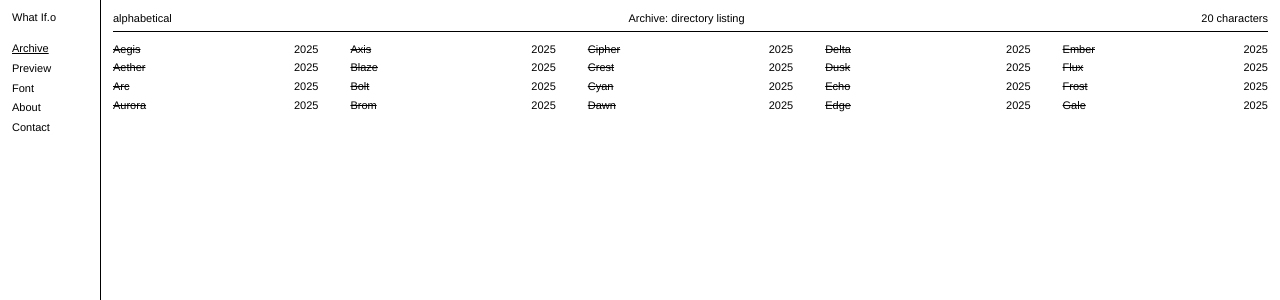
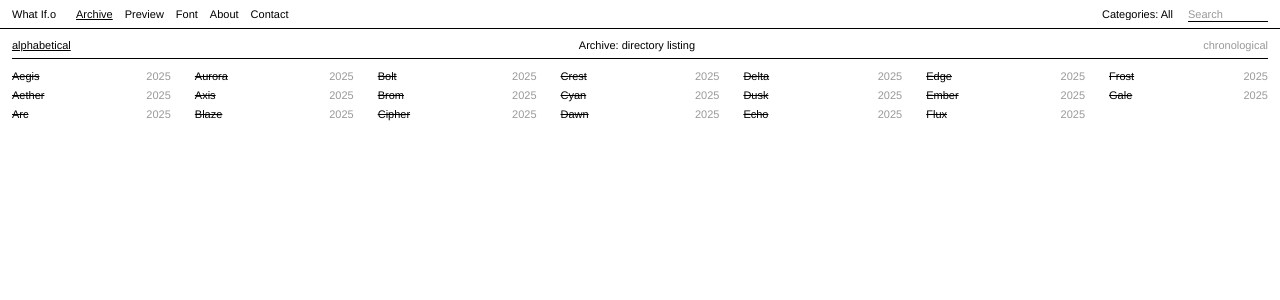
Before and after one commit to Junyyyong/What-If.o, a React (Vite) app: page / in a window 1280 px wide. Shown: the top 300 px of the page. Built offline with nearby package versions, Linux system fonts and the light colour scheme.

Commit message:
업데이트

```diff
--- a/src/App.tsx
+++ b/src/App.tsx
@@ -5,6 +5,7 @@ import { fonts } from './data/fonts';
 import type { Character } from './data/characters';
 
 type Page = 'archive' | 'preview' | 'font' | 'about' | 'contact';
+type Sort  = 'alphabetical' | 'chronological';
 
 const NAV: { label: string; page: Page }[] = [
   { label: 'Archive', page: 'archive' },
@@ -13,6 +14,9 @@ const NAV: { label: string; page: Page }[] = [
   { label: 'About',   page: 'about'   },
   { label: 'Contact', page: 'contact' },
 ];
+
+const CATEGORIES = ['All', 'Hero', 'Villain', 'Support', 'Neutral'] as const;
+type Category = typeof CATEGORIES[number];
 
 function handleClick(char: Character, open: (s: string) => void) {
   if (char.sheet) open(char.sheet);
@@ -39,14 +43,21 @@ function Lightbox({ src, onClose }: { src: string; onClose: () => void }) {
   );
 }
 
-// ─── Sidebar ──────────────────────────────────────────────────────────────────
-function Sidebar({ page, setPage }: { page: Page; setPage: (p: Page) => void }) {
+// ─── Header ───────────────────────────────────────────────────────────────────
+function Header({
+  page, setPage, search, setSearch, category, setCategory,
+}: {
+  page: Page; setPage: (p: Page) => void;
+  search: string; setSearch: (s: string) => void;
+  category: Category; setCategory: (c: Category) => void;
+}) {
   return (
-    <aside className="sidebar">
+    <header className="header">
+      <div className="header-left">
         <button className="site-title" onClick={() => setPage('archive')}>
           What If.o
         </button>
-      <nav className="sidebar-nav">
+        <nav className="top-nav">
           {NAV.map(({ label, page: p }) => (
             <button
               key={p}
@@ -57,7 +68,28 @@ function Sidebar({ page, setPage }: { page: Page; setPage: (p: Page) => void })
             </button>
           ))}
         </nav>
-    </aside>
+      </div>
+      <div className="header-right">
+        <select
+          className="cat-select"
+          value={category}
+          onChange={e => setCategory(e.target.value as Category)}
+        >
+          {CATEGORIES.map(c => (
+            <option key={c} value={c}>
+              {c === 'All' ? 'Categories: All' : c}
+            </option>
+          ))}
+        </select>
+        <input
+          className="search-input"
+          type="text"
+          placeholder="Search"
+          value={search}
+          onChange={e => setSearch(e.target.value)}
+        />
+      </div>
+    </header>
   );
 }
 
@@ -67,7 +99,7 @@ function Fade({ children }: { children: React.ReactNode }) {
     <motion.div
       className="fade-wrap"
       initial={{ opacity: 0 }} animate={{ opacity: 1 }} exit={{ opacity: 0 }}
-      transition={{ duration: 0.12 }}
+      transition={{ duration: 0.1 }}
     >
       {children}
     </motion.div>
@@ -75,21 +107,47 @@ function Fade({ children }: { children: React.ReactNode }) {
 }
 
 // ─── Archive ──────────────────────────────────────────────────────────────────
-function ArchivePage({ open }: { open: (s: string) => void }) {
-  const sorted = useMemo(
-    () => [...characters].sort((a, b) => a.name.localeCompare(b.name)),
-    []
+function ArchivePage({
+  open, search, category,
+}: {
+  open: (s: string) => void;
+  search: string;
+  category: Category;
+}) {
+  const [sort, setSort] = useState<Sort>('alphabetical');
+
+  const filtered = useMemo(() => {
+    let list = [...characters];
+    if (category !== 'All') list = list.filter(c => c.category === category);
+    if (search) list = list.filter(c =>
+      c.name.toLowerCase().includes(search.toLowerCase()) ||
+      c.creator.toLowerCase().includes(search.toLowerCase())
     );
+    if (sort === 'alphabetical') list.sort((a, b) => a.name.localeCompare(b.name));
+    else list.sort((a, b) => b.year - a.year);
+    return list;
+  }, [sort, search, category]);
 
   return (
     <Fade>
-      <div className="archive-header">
-        <span>alphabetical</span>
-        <span>Archive: directory listing</span>
-        <span>{characters.length} characters</span>
+      <div className="content-header">
+        <button
+          className={`sort-btn${sort === 'alphabetical' ? ' active' : ''}`}
+          onClick={() => setSort('alphabetical')}
+        >
+          alphabetical
+        </button>
+        <span className="content-title">Archive: directory listing</span>
+        <button
+          className={`sort-btn${sort === 'chronological' ? ' active' : ''}`}
+          onClick={() => setSort('chronological')}
+        >
+          chronological
+        </button>
       </div>
+
       <div className="archive-cols">
-        {sorted.map(char => {
+        {filtered.map(char => {
           const clickable = !!(char.sheet || char.url);
           return (
             <div
@@ -100,7 +158,7 @@ function ArchivePage({ open }: { open: (s: string) => void }) {
               <span className={char.placeholder ? 'strikethrough' : ''}>
                 {char.name}
               </span>
-              <span className="arc-meta">{char.year}</span>
+              <span className="arc-date">{char.year}</span>
             </div>
           );
         })}
@@ -110,21 +168,31 @@ function ArchivePage({ open }: { open: (s: string) => void }) {
 }
 
 // ─── Preview ──────────────────────────────────────────────────────────────────
-function PreviewPage({ open }: { open: (s: string) => void }) {
-  const sorted = useMemo(
-    () => [...characters].sort((a, b) => a.name.localeCompare(b.name)),
-    []
+function PreviewPage({
+  open, search, category,
+}: {
+  open: (s: string) => void;
+  search: string;
+  category: Category;
+}) {
+  const filtered = useMemo(() => {
+    let list = [...characters];
+    if (category !== 'All') list = list.filter(c => c.category === category);
+    if (search) list = list.filter(c =>
+      c.name.toLowerCase().includes(search.toLowerCase())
     );
+    return list.sort((a, b) => a.name.localeCompare(b.name));
+  }, [search, category]);
 
   return (
     <Fade>
-      <div className="archive-header">
-        <span>alphabetical</span>
-        <span>Preview: directory listing</span>
-        <span>{characters.length} characters</span>
+      <div className="content-header">
+        <span className="sort-btn active">alphabetical</span>
+        <span className="content-title">Preview: directory listing</span>
+        <span></span>
       </div>
       <div className="preview-grid">
-        {sorted.map(char => {
+        {filtered.map(char => {
           const clickable = !!(char.sheet || char.url);
           const src = char.thumbnail ?? char.sheet;
           return (
@@ -152,10 +220,10 @@ function PreviewPage({ open }: { open: (s: string) => void }) {
 function FontPage() {
   return (
     <Fade>
-      <div className="archive-header">
-        <span>Font</span>
-        <span>typeface listing</span>
-        <span>{fonts.length} typefaces</span>
+      <div className="content-header">
+        <span className="sort-btn active">listing</span>
+        <span className="content-title">Font: typeface listing</span>
+        <span></span>
       </div>
       <div className="font-list">
         {fonts.map(f => (
@@ -183,9 +251,9 @@ function FontPage() {
 function AboutPage() {
   return (
     <Fade>
-      <div className="archive-header">
-        <span>About</span>
+      <div className="content-header">
         <span></span>
+        <span className="content-title">About</span>
         <span></span>
       </div>
       <div className="text-body">
@@ -206,9 +274,9 @@ function AboutPage() {
 function ContactPage() {
   return (
     <Fade>
-      <div className="archive-header">
-        <span>Contact</span>
+      <div className="content-header">
         <span></span>
+        <span className="content-title">Contact</span>
         <span></span>
       </div>
       <div className="text-body">
@@ -225,17 +293,27 @@ function ContactPage() {
 
 // ─── App ──────────────────────────────────────────────────────────────────────
 export default function App() {
-  const [page, setPage] = useState<Page>('archive');
-  const [lbSrc, setLbSrc] = useState<string | null>(null);
+  const [page, setPage]         = useState<Page>('archive');
+  const [search, setSearch]     = useState('');
+  const [category, setCategory] = useState<Category>('All');
+  const [lbSrc, setLbSrc]       = useState<string | null>(null);
 
   return (
     <div className="app">
-      <Sidebar page={page} setPage={setPage} />
+      <Header
+        page={page} setPage={setPage}
+        search={search} setSearch={setSearch}
+        category={category} setCategory={setCategory}
+      />
 
       <main className="main">
         <AnimatePresence mode="wait">
-          {page === 'archive' && <ArchivePage key="archive" open={setLbSrc} />}
-          {page === 'preview' && <PreviewPage key="preview" open={setLbSrc} />}
+          {page === 'archive' && (
+            <ArchivePage key="archive" open={setLbSrc} search={search} category={category} />
+          )}
+          {page === 'preview' && (
+            <PreviewPage key="preview" open={setLbSrc} search={search} category={category} />
+          )}
           {page === 'font'    && <FontPage    key="font" />}
           {page === 'about'   && <AboutPage   key="about" />}
           {page === 'contact' && <ContactPage key="contact" />}
--- a/src/index.css
+++ b/src/index.css
@@ -11,103 +11,142 @@ body {
   -webkit-font-smoothing: antialiased;
 }
 
-button {
+button, select, input {
   font-family: inherit;
   font-size: inherit;
-  cursor: pointer;
 }
 
-/* ─── App shell ──────────────────────────────────────────────── */
+/* ─── App ────────────────────────────────────────────────────── */
 .app {
   display: flex;
+  flex-direction: column;
   min-height: 100vh;
 }
 
-/* ─── Sidebar ────────────────────────────────────────────────── */
-.sidebar {
-  width: 100px;
-  min-width: 100px;
-  padding: 10px 12px;
+/* ─── Header ─────────────────────────────────────────────────── */
+.header {
   display: flex;
-  flex-direction: column;
-  gap: 14px;
-  position: sticky;
-  top: 0;
-  height: 100vh;
-  overflow: hidden;
+  align-items: baseline;
+  justify-content: space-between;
+  padding: 8px 12px 6px;
+  border-bottom: 1px solid #000;
+  gap: 12px;
+  flex-wrap: wrap;
+}
+
+.header-left {
+  display: flex;
+  align-items: baseline;
+  gap: 20px;
 }
 
 .site-title {
   background: none;
   border: none;
   padding: 0;
-  font-size: 11px;
+  cursor: pointer;
   color: #000;
-  text-align: left;
-  line-height: 1.4;
+  white-space: nowrap;
 }
 
 .site-title:hover { opacity: 0.5; }
 
-.sidebar-nav {
+.top-nav {
   display: flex;
-  flex-direction: column;
-  gap: 1px;
+  gap: 12px;
 }
 
 .nav-btn {
   background: none;
   border: none;
   padding: 0;
+  cursor: pointer;
   color: #000;
-  text-align: left;
-  line-height: 1.7;
 }
 
-.nav-btn:hover        { text-decoration: underline; }
-.nav-btn.active       { text-decoration: underline; }
+.nav-btn:hover  { text-decoration: underline; }
+.nav-btn.active { text-decoration: underline; }
+
+.header-right {
+  display: flex;
+  align-items: baseline;
+  gap: 12px;
+}
+
+.cat-select {
+  background: none;
+  border: none;
+  cursor: pointer;
+  color: #000;
+  appearance: none;
+  -webkit-appearance: none;
+  padding-right: 2px;
+}
+
+.search-input {
+  border: none;
+  border-bottom: 1px solid #000;
+  outline: none;
+  background: none;
+  width: 80px;
+  padding-bottom: 1px;
+}
+
+.search-input::placeholder { color: #999; }
 
 /* ─── Main ───────────────────────────────────────────────────── */
 .main {
   flex: 1;
-  min-width: 0;
-  padding: 10px 12px;
-  border-left: 1px solid #000;
+  padding: 8px 12px;
 }
 
 .fade-wrap { width: 100%; }
 
-/* ─── Archive header row ─────────────────────────────────────── */
-.archive-header {
+/* ─── Content header row ─────────────────────────────────────── */
+.content-header {
   display: flex;
   justify-content: space-between;
+  align-items: baseline;
   border-bottom: 1px solid #000;
   padding-bottom: 4px;
   margin-bottom: 8px;
 }
 
+.content-title { color: #000; }
+
+.sort-btn {
+  background: none;
+  border: none;
+  padding: 0;
+  cursor: pointer;
+  color: #999;
+}
+
+.sort-btn.active { color: #000; text-decoration: underline; }
+.sort-btn:hover  { color: #000; }
+
 /* ─── Archive columns ────────────────────────────────────────── */
 .archive-cols {
-  column-width: 200px;
-  column-gap: 32px;
+  column-count: 7;
+  column-gap: 24px;
 }
 
 .arc-entry {
   display: flex;
   justify-content: space-between;
-  gap: 8px;
+  gap: 6px;
   break-inside: avoid;
-  line-height: 1.7;
+  line-height: 1.75;
   cursor: default;
 }
 
-.arc-entry.clickable { cursor: pointer; }
+.arc-entry.clickable          { cursor: pointer; }
 .arc-entry.clickable:hover span:first-child { text-decoration: underline; }
 
-.arc-meta {
-  color: #000;
+.arc-date {
   white-space: nowrap;
   flex-shrink: 0;
+  color: #999;
 }
 
 .strikethrough { text-decoration: line-through; }
@@ -121,12 +160,8 @@ button {
   border: 1px solid #000;
 }
 
-.prev-card {
-  background: #fff;
-  cursor: default;
-}
-
-.prev-card.clickable          { cursor: pointer; }
+.prev-card            { background: #fff; cursor: default; }
+.prev-card.clickable  { cursor: pointer; }
 .prev-card.clickable:hover .prev-img { opacity: 0.8; }
 
 .prev-img {
@@ -169,12 +204,11 @@ button {
   flex-wrap: wrap;
 }
 
-.font-name   { font-size: 11px; font-weight: bold; }
-.font-detail { font-size: 11px; color: #666; }
-.font-desc   { font-size: 11px; color: #666; flex: 1; }
+.font-name   { font-weight: bold; }
+.font-detail { color: #666; }
+.font-desc   { color: #666; flex: 1; }
 
 .font-badge {
-  font-size: 11px;
   border: 1px solid #000;
   padding: 0 5px;
   white-space: nowrap;
@@ -183,11 +217,11 @@ button {
 .font-badge.free { color: #666; border-color: #999; }
 
 .font-dl {
-  font-size: 11px;
   background: #000;
   color: #fff;
   border: none;
   padding: 1px 8px;
+  cursor: pointer;
   white-space: nowrap;
 }
 
@@ -199,13 +233,12 @@ button {
   display: flex;
   flex-direction: column;
   gap: 14px;
+  padding-top: 4px;
 }
 
-.text-body p { font-size: 11px; line-height: 1.7; }
-
-.text-link { color: #000; }
+.text-body p { line-height: 1.7; }
+.text-link   { color: #000; }
 .text-link:hover { text-decoration: none; }
-
 .contact-note { color: #666; border-top: 1px solid #000; padding-top: 12px; }
 
 /* ─── Lightbox ───────────────────────────────────────────────── */
@@ -234,15 +267,20 @@ button {
   border: none;
   color: #fff;
   font-size: 18px;
+  cursor: pointer;
   opacity: .7;
 }
 
 .lb-close:hover { opacity: 1; }
 
-/* ─── Mobile ─────────────────────────────────────────────────── */
-@media (max-width: 640px) {
-  .sidebar { width: 80px; min-width: 80px; padding: 8px; }
-  .archive-cols { column-width: 140px; }
-  .preview-grid { grid-template-columns: repeat(auto-fill, minmax(90px, 1fr)); }
-  .font-preview-text { font-size: 20px; }
+/* ─── Responsive ─────────────────────────────────────────────── */
+@media (max-width: 900px) {
+  .archive-cols { column-count: 4; }
 }
+
+@media (max-width: 600px) {
+  .archive-cols  { column-count: 2; }
+  .top-nav       { gap: 8px; }
+  .header-right  { display: none; }
+  .preview-grid  { grid-template-columns: repeat(auto-fill, minmax(90px, 1fr)); }
+}
```
Lines whose indentation alone changed are shown as unchanged.
